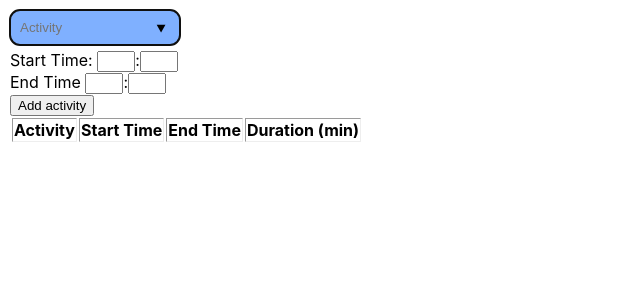
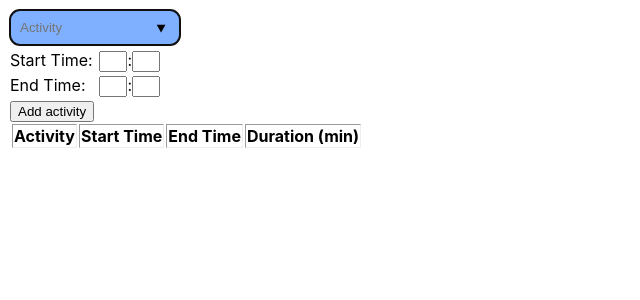
Before and after one commit to cwoo1236/time-tracker, a React (Create React App) app: page / in a window 1280 px wide. Shown: the top 300 px of the page, without its empty margins (0-640 px from the left). Built offline with nearby package versions, Linux system fonts and the light colour scheme; the HTML template or start-up script is replaced by a standard one.

Commit message:
divving it up

```diff
--- a/src/App.css
+++ b/src/App.css
@@ -3,7 +3,7 @@ table {
 }
 
 .timeInput {
-  width: 30px;
+  width: 20px;
 }
 
 #outer {
@@ -18,3 +18,17 @@ table {
   border-radius: 10px;;
   border: 0;
 }
+
+.timeInputRow {
+  margin-bottom: 5px;
+  width: 150px;
+}
+
+.timeInputRow p {
+  display: inline;
+  margin-right: 3px;
+}
+
+.hourMin {
+  float: right;
+}
--- a/src/App.js
+++ b/src/App.js
@@ -59,8 +59,9 @@ function App() {
         <option value='social time'>social time</option>
       </datalist>
       <br />
-      <div>
-        Start Time:&nbsp;
+      <div class='timeInputRow'>
+        <p>Start Time:</p>
+        <span class='hourMin'>
           <input
             className='timeInput'
             value={formValues.startHour}
@@ -78,8 +79,11 @@ function App() {
             name="startMin"
             pattern="\d{2}"
             required/>
+          </span>
       </div>
-      <div>End Time&nbsp;
+      <div class='timeInputRow'>
+        <p>End Time:</p>
+        <span class='hourMin'>
           <input
             className='timeInput'
             value={formValues.endHour}
@@ -95,6 +99,7 @@ function App() {
             name="endMin"
             pattern="\d{2}"
             required/>
+        </span>
       </div>
       <button type="submit">Add activity</button>
     </form>
```
Lines whose indentation alone changed are shown as unchanged.
